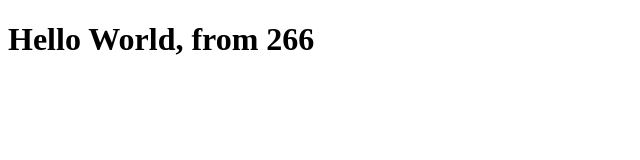
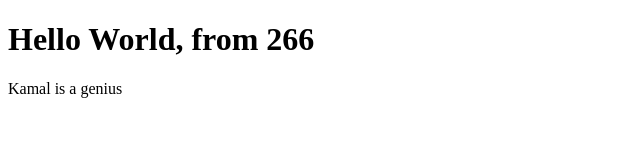
Before and after one commit to yabedea/lab1test, a plain HTML site: page index.html in a window 1280 px wide. Shown: the whole page, without its empty margins (0-640 px from the left). Drawn offline with Linux system fonts and the light colour scheme.

Commit message:
New change

```diff
--- a/index.html
+++ b/index.html
@@ -7,6 +7,7 @@
 </head>
 <body>
     <h1>Hello World, from 266</h1>
+    <p>Kamal is a genius</p>
 
 </body>
 </html>
```
